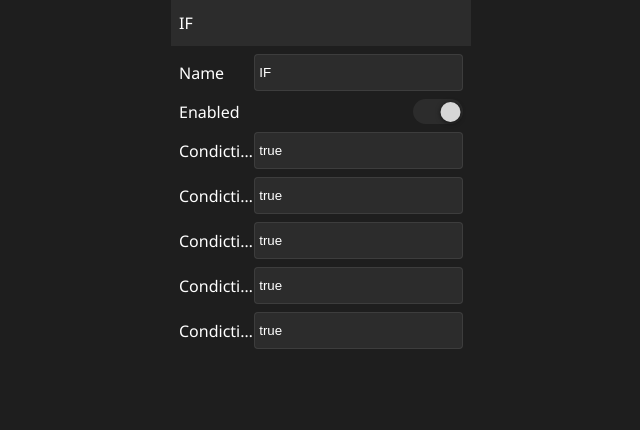
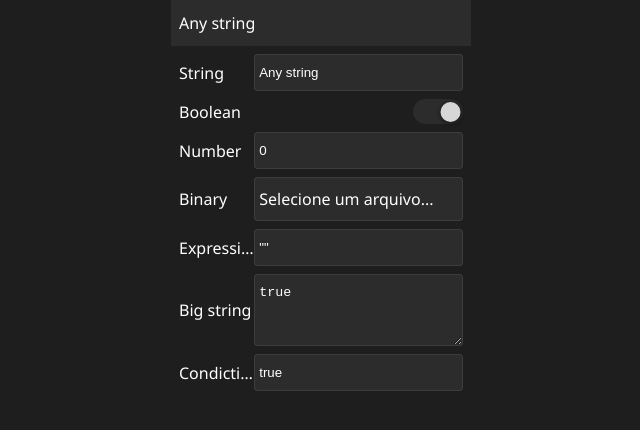
Before and after one commit to code-easy-platform/properties-editor, a React (Create React App) app: page / in a window 1280 px wide. Shown: the top 430 px of the page, without its empty margins (319-959 px from the left). Built offline with nearby package versions, Linux system fonts and the light colour scheme.

Commit message:
Adicionado diversos novos campos.

```diff
--- a/src/app/App.tsx
+++ b/src/app/App.tsx
@@ -7,44 +7,44 @@ import './App.scss';
 const itens: IItem[] = [
   {
     id: 1,
-    name: 'IF',
+    name: 'Any string',
     isHeader: true,
     properties: [
       {
         id: 1,
-        label: 'Name',
-        value: 'IF',
+        label: 'String',
+        value: 'Any string',
         typeValue: TypeValues.string
       },
       {
         id: 2,
-        value: 'true',
-        label: 'Enabled',
+        value: true,
+        label: 'Boolean',
         typeValue: TypeValues.boolean
       },
       {
         id: 3,
-        value: 'true',
-        label: 'Condiction',
-        typeValue: TypeValues.string
+        value: 0,
+        label: 'Number',
+        typeValue: TypeValues.number
       },
       {
         id: 4,
-        value: 'true',
-        label: 'Condiction',
-        typeValue: TypeValues.string
+        value: null,
+        label: 'Binary',
+        typeValue: TypeValues.binary
       },
       {
         id: 5,
-        value: 'true',
-        label: 'Condiction',
-        typeValue: TypeValues.string
+        value: '""',
+        label: 'Expression',
+        typeValue: TypeValues.expression
       },
       {
         id: 6,
         value: 'true',
-        label: 'Condiction',
-        typeValue: TypeValues.string
+        label: 'Big string',
+        typeValue: TypeValues.bigstring
       },
       {
         id: 7,
--- a/src/app/properties-editor/PropertiesEditor.tsx
+++ b/src/app/properties-editor/PropertiesEditor.tsx
@@ -5,7 +5,6 @@ import { ListItem } from './shared/components/ListItem';
 
 const css_base: React.CSSProperties = {
     flexDirection: 'column',
-    marginBottom: '100px',
     overflow: 'auto',
     flex: '1',
 };
--- /dev/null
+++ b/src/app/properties-editor/shared/components/CustomInputFile.tsx
@@ -0,0 +1,26 @@
+import React, { useRef, useState } from 'react';
+
+export const CustomInputFile = (props: React.DetailedHTMLProps<React.InputHTMLAttributes<HTMLInputElement>, HTMLInputElement>) => {
+    const input: any = useRef(null);
+    const [state, setState] = useState({
+        fileName: ''
+    });
+
+    const css_input_file: React.CSSProperties = {
+        ...props.style,
+        textOverflow: 'ellipsis',
+        display: 'inline-block',
+        textAlign: 'start',
+        overflow: 'hidden',
+        whiteSpace: 'nowrap'
+    }
+
+    const onChange = (e: React.ChangeEvent<HTMLInputElement>) => {
+        if (props.onChange) props.onChange(e);
+    }
+
+    return (<>
+        <div {...props} id={undefined} style={css_input_file} onClick={e => { input.current.click() }} onChange={onChange} >{state.fileName || 'Selecione um arquivo...'}</div>
+        <input id={props.id} type='file' ref={input} onChange={(e) => { setState({ fileName: e.target.value }); onChange(e) }} style={{ display: 'none' }} />
+    </>);
+}
--- a/src/app/properties-editor/shared/components/PropItem.tsx
+++ b/src/app/properties-editor/shared/components/PropItem.tsx
@@ -2,6 +2,7 @@ import React, { useState } from 'react';
 
 import { IProperties, TypeValues } from '../interfaces';
 import { DefaultSwitch } from './DefaultSwitch';
+import { CustomInputFile } from './CustomInputFile';
 
 const css_prop_item: React.CSSProperties = {
     justifyContent: 'space-between',
@@ -20,6 +21,7 @@ export const PropItem: React.FC<PropItemProps> = ({ id, label, typeValue, value,
     const css_prop_item_label: React.CSSProperties = {
         textOverflow: 'ellipsis',
         display: 'inline-block',
+        whiteSpace: 'nowrap',
         textAlign: 'start',
         overflow: 'hidden',
         flex: '1',
@@ -31,6 +33,8 @@ export const PropItem: React.FC<PropItemProps> = ({ id, label, typeValue, value,
         border: '0.5px solid #ffffff15',
         borderRadius: 4,
         paddingRight: 4,
+        maxWidth: '70%',
+        minWidth: '70%',
         paddingLeft: 4,
         color: 'white',
         width: '70%',
@@ -52,6 +56,67 @@ export const PropItem: React.FC<PropItemProps> = ({ id, label, typeValue, value,
                 </div>
             );
 
+        case TypeValues.bigstring:
+            return (
+                <div style={css_prop_item}>
+                    <label htmlFor={'prop_id_' + state.id} style={css_prop_item_label}>{state.label}</label>
+                    <textarea
+                        onChange={e => setState({ ...state, value: e.target.value })}
+                        onBlur={_ => onChange(state)}
+                        key={'prop_key_' + state.id}
+                        style={{...css_prop_item_input, height: '50px'}}
+                        id={'prop_id_' + state.id}
+                        value={state.value}
+                    />
+                </div>
+            );
+
+        case TypeValues.number:
+            return (
+                <div style={css_prop_item}>
+                    <label htmlFor={'prop_id_' + state.id} style={css_prop_item_label}>{state.label}</label>
+                    <input
+                        onChange={e => setState({ ...state, value: e.target.value })}
+                        onBlur={_ => onChange(state)}
+                        key={'prop_key_' + state.id}
+                        style={css_prop_item_input}
+                        id={'prop_id_' + state.id}
+                        value={state.value}
+                        type='number'
+                    />
+                </div>
+            );
+
+
+        case TypeValues.expression:
+            return (
+                <div style={css_prop_item}>
+                    <label htmlFor={'prop_id_' + state.id} style={css_prop_item_label}>{state.label}</label>
+                    <input
+                        onChange={e => setState({ ...state, value: e.target.value })}
+                        onBlur={_ => onChange(state)}
+                        key={'prop_key_' + state.id}
+                        style={css_prop_item_input}
+                        id={'prop_id_' + state.id}
+                        value={state.value}
+                    />
+                </div>
+            );
+
+
+        case TypeValues.binary:
+            return (
+                <div style={css_prop_item}>
+                    <label htmlFor={'prop_id_' + state.id} style={css_prop_item_label}>{state.label}</label>
+                    <CustomInputFile
+                        onChange={e => setState({ ...state, value: e.target.value })}
+                        key={'prop_key_' + state.id}
+                        style={css_prop_item_input}
+                        id={'prop_id_' + state.id}
+                    />
+                </div>
+            );
+
         case TypeValues.boolean:
             return (
                 <div style={css_prop_item}>
--- a/src/app/properties-editor/shared/interfaces.ts
+++ b/src/app/properties-editor/shared/interfaces.ts
@@ -1,10 +1,11 @@
 
 export enum TypeValues {
+    expression='expression',
+    bigstring='bigstring',
+    boolean='boolean',
     string='string',
-    boolean='boolean',
     number='number',
     binary='binary',
-
 }
 
 export interface IProperties {
--- a/src/app/style/global.scss
+++ b/src/app/style/global.scss
@@ -124,6 +124,18 @@ a:active {
   padding-right: $size-1-5;
 }
 
+/* Chrome, Safari, Edge, Opera */
+input::-webkit-outer-spin-button,
+input::-webkit-inner-spin-button {
+  -webkit-appearance: none;
+  margin: 0;
+}
+
+/* Firefox */
+input[type=number] {
+  -moz-appearance: textfield;
+}
+
 .input-fill {
   width: -webkit-fill-available;
 }
```
